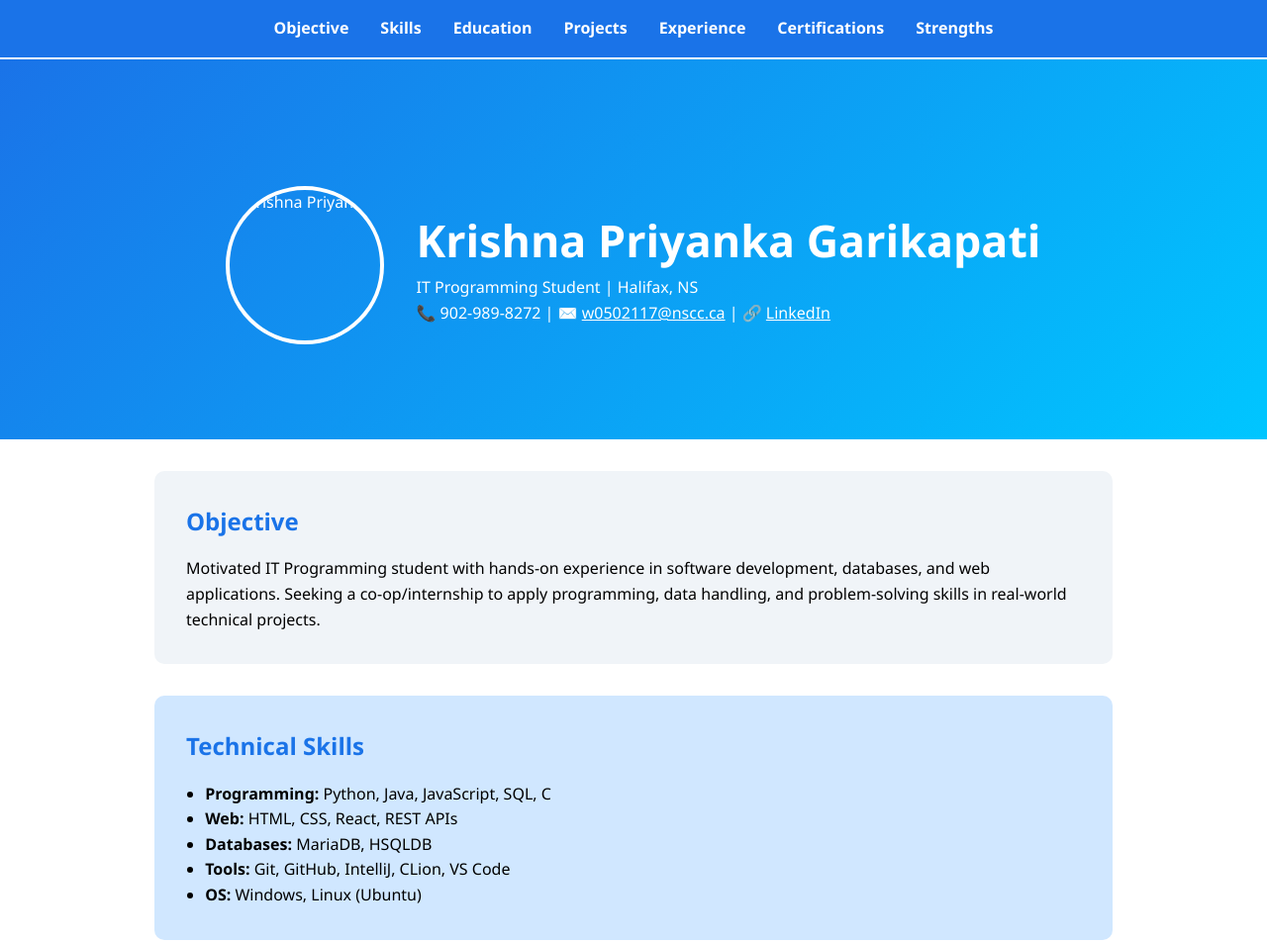
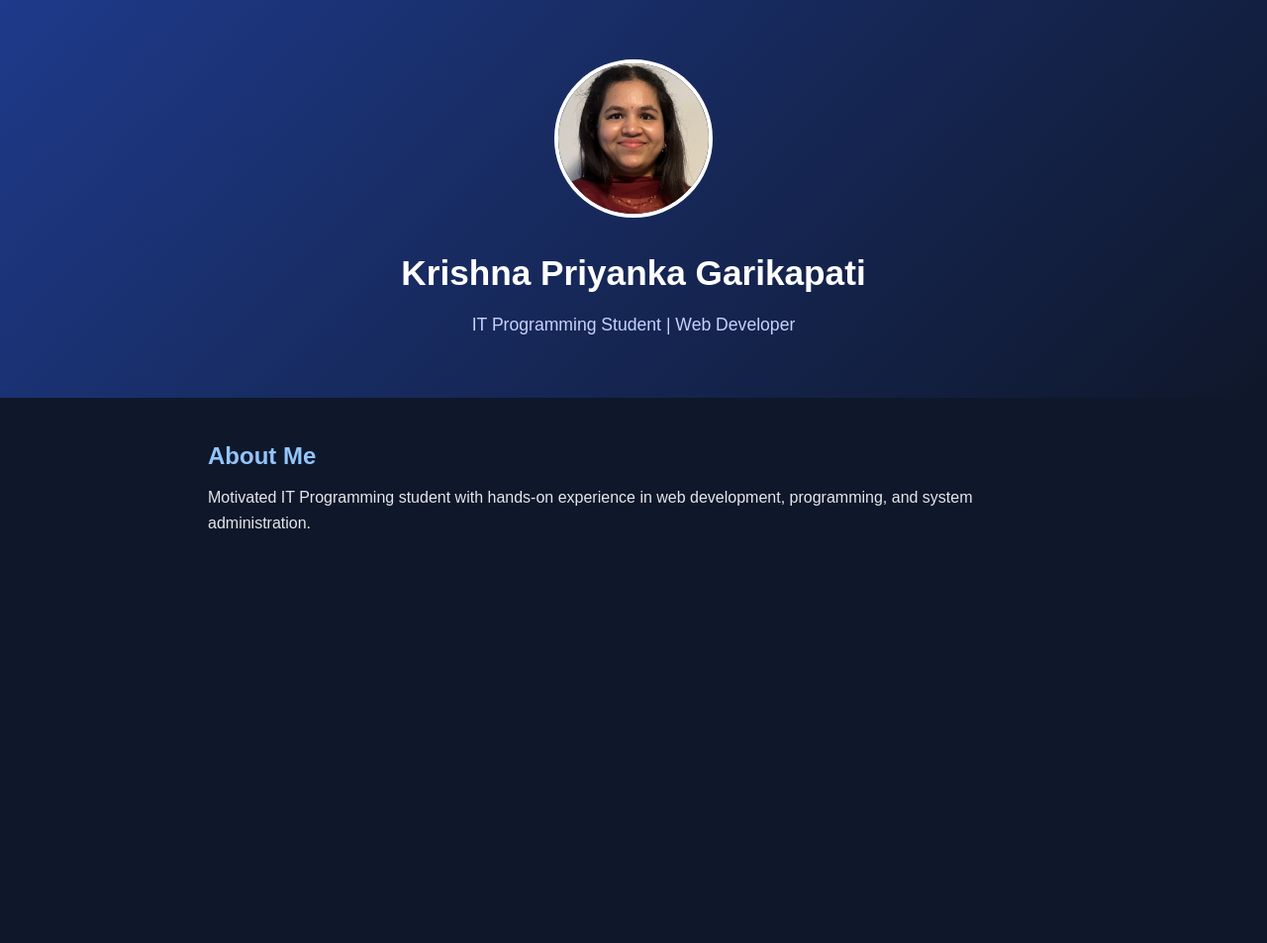
Before and after one commit to Krishna-Garikapati/krishna-garikapati.github.io, a plain HTML site: page index.html in a window 1280 px wide. Shown: the top 953 px of the page at 99% size. After the commit the page ends 800 px from the top, so only its background shows below. Drawn offline with Linux system fonts and the light colour scheme; files that its build step writes are made by us from their sources.

Commit message:
more updates

```diff
--- a/Style/style.css
+++ /dev/null
@@ -1,125 +0,0 @@
-* {
-  margin: 0;
-  padding: 0;
-  box-sizing: border-box;
-}
-
-body {
-  font-family: 'Segoe UI', Tahoma, Geneva, Verdana, sans-serif;
-  line-height: 1.6;
-}
-
-/* NAVBAR */
-.navbar {
-  position: fixed;
-  top: 0;
-  width: 100%;
-  background: #1a73e8;
-  z-index: 1000;
-}
-
-.navbar ul {
-  display: flex;
-  justify-content: center;
-  list-style: none;
-  padding: 1rem;
-}
-
-.navbar li {
-  margin: 0 1rem;
-}
-
-.navbar a {
-  color: white;
-  text-decoration: none;
-  font-weight: 600;
-}
-
-.navbar a:hover {
-  color: #ffeb3b;
-}
-
-/* HERO */
-.hero {
-  background: linear-gradient(135deg, #1a73e8, #00c6ff);
-  color: white;
-  padding: 6rem 1rem 4rem;
-  margin-top: 60px;
-}
-
-.hero-flex {
-  display: flex;
-  align-items: center;
-  justify-content: center;
-  gap: 2rem;
-  flex-wrap: wrap;
-}
-
-.profile-pic {
-  width: 160px !important;
-  height: 160px !important;
-  border-radius: 50%;
-  object-fit: cover;
-  border: 4px solid white;
-}
-
-/* HERO TEXT */
-.hero-info {
-  text-align: left;
-}
-
-.hero-info h1 {
-  font-size: 2.8rem;
-}
-
-.hero-info a {
-  color: white;
-  text-decoration: underline;
-}
-
-/* CONTAINER */
-.container {
-  max-width: 1000px;
-  margin: auto;
-  padding: 2rem 1rem;
-}
-
-/* SECTIONS */
-.section-light {
-  background: #f0f4f8;
-  padding: 2rem;
-  border-radius: 10px;
-  margin-bottom: 2rem;
-}
-
-.section-dark {
-  background: #d0e7ff;
-  padding: 2rem;
-  border-radius: 10px;
-  margin-bottom: 2rem;
-}
-
-h2 {
-  color: #1a73e8;
-  margin-bottom: 1rem;
-}
-
-ul {
-  padding-left: 1.2rem;
-}
-
-/* MOBILE */
-@media (max-width: 768px) {
-  .hero-flex {
-    flex-direction: column;
-  }
-
-  .hero-info {
-    text-align: center;
-  }
-
-  .profile-pic {
-    width: 140px !important;
-    height: 140px !important;
-  }
-}
--- a/index.html
+++ b/index.html
@@ -4,122 +4,22 @@
   <meta charset="UTF-8" />
   <meta name="viewport" content="width=device-width, initial-scale=1.0" />
   <title>Krishna Priyanka | Portfolio</title>
-  <link rel="stylesheet" href="style.css" />
+  <link rel="stylesheet" href="./style.css" />
 </head>
 
 <body>
-  <!-- Navigation -->
-  <nav class="navbar">
-    <ul>
-      <li><a href="#objective">Objective</a></li>
-      <li><a href="#skills">Skills</a></li>
-      <li><a href="#education">Education</a></li>
-      <li><a href="#projects">Projects</a></li>
-      <li><a href="#experience">Experience</a></li>
-      <li><a href="#certifications">Certifications</a></li>
-      <li><a href="#strengths">Strengths</a></li>
-    </ul>
-  </nav>
-
-  <!-- Hero -->
   <header class="hero">
-    <div class="container hero-flex">
-      <img src="./profile.jpg" alt="Krishna Priyanka" class="profile-pic" />
-
-      <div class="hero-info">
-        <h1>Krishna Priyanka Garikapati</h1>
-        <p>IT Programming Student | Halifax, NS</p>
-        <p>
-          📞 902-989-8272 |
-          ✉️ <a href="mailto:w0502117@nscc.ca">w0502117@nscc.ca</a> |
-          🔗 <a href="https://linkedin.com/in/krishna-priyanka" target="_blank">LinkedIn</a>
-        </p>
-      </div>
-    </div>
+    <img src="./profile.jpg" alt="Krishna Priyanka" class="profile-pic" />
+    <h1>Krishna Priyanka Garikapati</h1>
+    <p>IT Programming Student | Web Developer</p>
   </header>
 
-  <main class="container">
-
-    <section id="objective" class="section-light">
-      <h2>Objective</h2>
-      <p>
-        Motivated IT Programming student with hands-on experience in software
-        development, databases, and web applications. Seeking a co-op/internship
-        to apply programming, data handling, and problem-solving skills in
-        real-world technical projects.
-      </p>
-    </section>
-
-    <section id="skills" class="section-dark">
-      <h2>Technical Skills</h2>
-      <ul>
-        <li><strong>Programming:</strong> Python, Java, JavaScript, SQL, C</li>
-        <li><strong>Web:</strong> HTML, CSS, React, REST APIs</li>
-        <li><strong>Databases:</strong> MariaDB, HSQLDB</li>
-        <li><strong>Tools:</strong> Git, GitHub, IntelliJ, CLion, VS Code</li>
-        <li><strong>OS:</strong> Windows, Linux (Ubuntu)</li>
-      </ul>
-    </section>
-
-    <section id="education" class="section-light">
-      <h2>Education</h2>
-      <p>
-        <strong>Diploma – IT Programming</strong><br />
-        Nova Scotia Community College (NSCC)<br />
-        Expected Graduation: April 2026
-      </p>
-    </section>
-
-    <section id="projects" class="section-dark">
-      <h2>Projects</h2>
-
-      <h3>Digital Inventory System (Spring Boot)</h3>
-      <ul>
-        <li>REST APIs with Spring MVC</li>
-        <li>HSQLDB integration</li>
-        <li>Scheduled background tasks</li>
-      </ul>
-
-      <h3>BookNook – Web Application</h3>
-      <ul>
-        <li>CRUD operations</li>
-        <li>MVC architecture</li>
-        <li>GitHub version control</li>
-      </ul>
-    </section>
-
-    <section id="experience" class="section-light">
-      <h2>Experience</h2>
-
-      <h3>Bio Sample Operator II – Cellcarta</h3>
-      <ul>
-        <li>Data accuracy & documentation</li>
-        <li>Clinical sample processing</li>
-      </ul>
-
-      <h3>Team Lead – Cellcarta</h3>
-      <ul>
-        <li>Team coordination</li>
-        <li>Workflow training</li>
-      </ul>
-    </section>
-
-    <section id="certifications" class="section-dark">
-      <h2>Certifications</h2>
-      <ul>
-        <li>Microsoft Azure Fundamentals (AZ-900)</li>
-      </ul>
-    </section>
-
-    <section id="strengths" class="section-light">
-      <h2>Strengths</h2>
-      <ul>
-        <li>Problem-solving</li>
-        <li>Fast learner</li>
-        <li>Strong communication</li>
-      </ul>
-    </section>
-
-  </main>
+  <section class="content">
+    <h2>About Me</h2>
+    <p>
+      Motivated IT Programming student with hands-on experience in web development,
+      programming, and system administration.
+    </p>
+  </section>
 </body>
 </html>
--- /dev/null
+++ b/style.css
@@ -0,0 +1,54 @@
+/* RESET */
+* {
+  margin: 0;
+  padding: 0;
+  box-sizing: border-box;
+  font-family: Arial, Helvetica, sans-serif;
+}
+
+/* PAGE */
+body {
+  background: #0f172a;
+  color: #e5e7eb;
+  line-height: 1.6;
+}
+
+/* HERO */
+.hero {
+  text-align: center;
+  padding: 60px 20px;
+  background: linear-gradient(135deg, #1e3a8a, #0f172a);
+}
+
+.profile-pic {
+  width: 160px;
+  height: 160px;
+  border-radius: 50%;
+  object-fit: cover;
+  border: 4px solid #ffffff;
+  margin-bottom: 20px;
+}
+
+/* TEXT */
+.hero h1 {
+  font-size: 2.2rem;
+  color: #ffffff;
+}
+
+.hero p {
+  color: #c7d2fe;
+  margin-top: 10px;
+  font-size: 1.1rem;
+}
+
+/* CONTENT */
+.content {
+  max-width: 900px;
+  margin: 40px auto;
+  padding: 0 20px;
+}
+
+.content h2 {
+  color: #93c5fd;
+  margin-bottom: 10px;
+}
```
Also changed, not shown: profile.jpg (renamed from images/profile.jpg).
